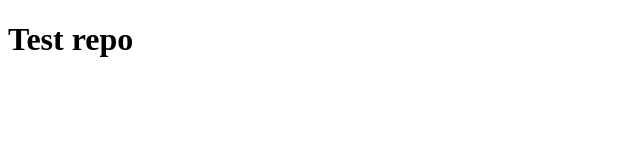
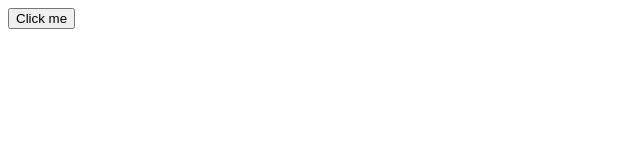
Before and after one commit to moniruzzamansaikat/test-rep, a plain HTML site: page index.html in a window 1280 px wide. Shown: the whole page, without its empty margins (0-640 px from the left). Drawn offline with Linux system fonts and the light colour scheme.

Commit message:
added alert button

```diff
--- a/index.html
+++ b/index.html
@@ -7,6 +7,14 @@
      <title>Document</title>
  </head>
  <body>
-     <h1>Test repo</h1>
+
+    <button onclick="makeAlert()">Click me</button>
+
+    <script>
+        function makeAlert() {
+            alert("OK")
+        }
+    </script>
+
  </body>
  </html>
```
